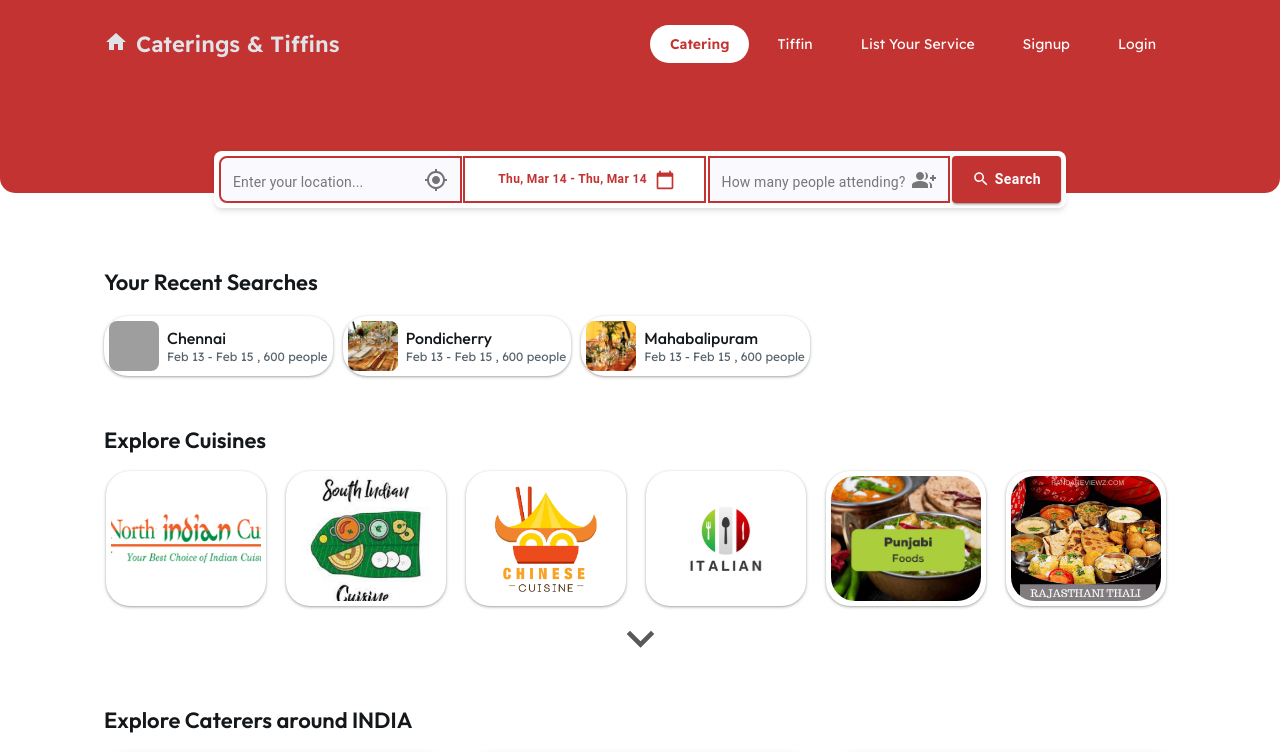
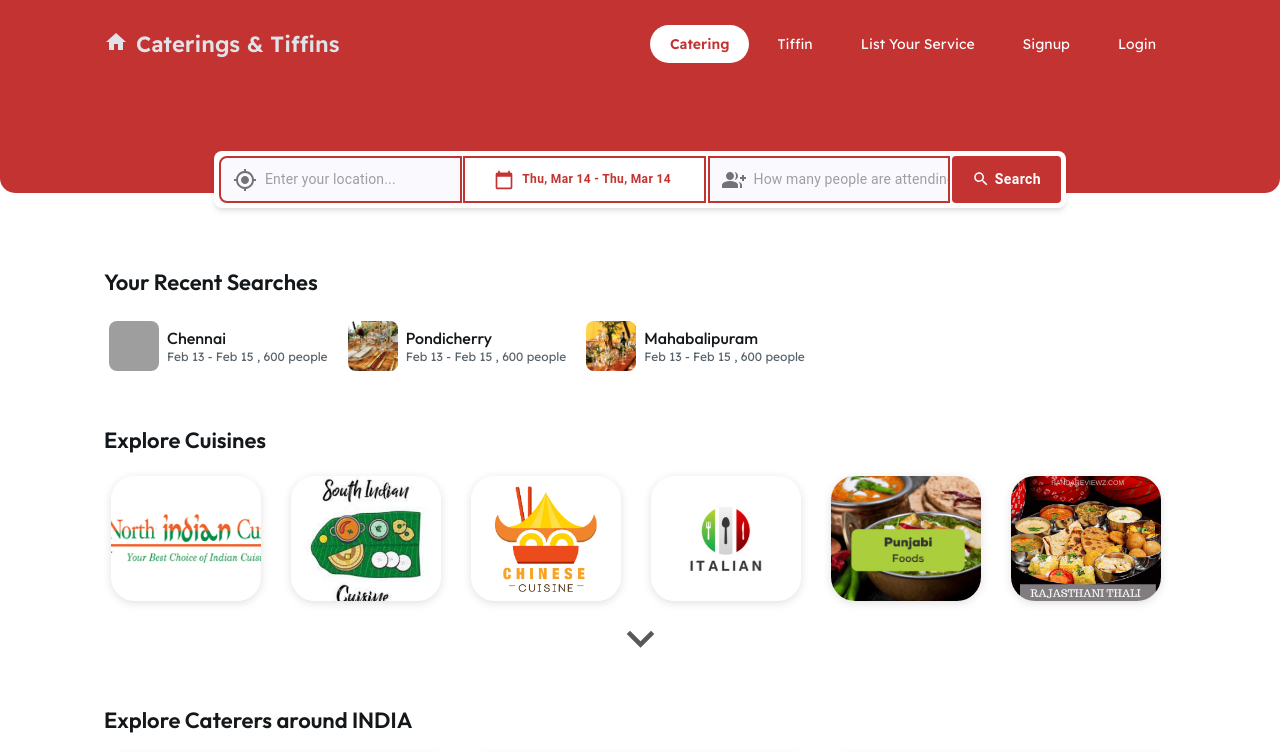
Before and after one commit to prasankumar26/catering-v2, a Next.js app: page /catering in a window 1280 px wide. Shown: the top 752 px of the page. Built offline with nearby package versions, Linux system fonts and the light colour scheme; grey boxes are pictures that could not be loaded.

Commit message:
home page bug fixesss

```diff
--- a/app/globals.css
+++ b/app/globals.css
@@ -207,7 +207,7 @@ body h1,h2,h3,h4,h5,h6{
   cursor: pointer !important;
   width: 45px !important;
   padding-right: 10px !important;
-  font-size: 15px !important;
+  font-size: 18px !important;
 }
 
 .notification-bg:hover {
@@ -421,10 +421,10 @@ body h1,h2,h3,h4,h5,h6{
 }
 
 .recent-search-card {
-  box-shadow: var(--card-box-shadow);
+  /* box-shadow: var(--card-box-shadow); */
   width: fit-content;
   padding: 5px;
-  border-radius: var(--radiusTwo);
+  border-radius: var(--radiusOne);
 }
 
 .border-radius-two {
--- a/components/cards/ExpoloreCuisinesCard.jsx
+++ b/components/cards/ExpoloreCuisinesCard.jsx
@@ -15,7 +15,7 @@ const ExpoloreCuisinesCard = () => {
                         <Grid item xs={6} sm={3} md={3} lg={2} xl={2} className={`p-0 w-100 first-card`} key={index}>
                             <CardContent key={explorecuisine.id} className='w-100' style={{ padding: '5px 10px' }}>
                                 <Stack direction="row" justifyContent="center" className='recent-search-card border-radius-two w-100'>
-                                    <img src={explorecuisine.url} alt="" className="img-fluid explore-cuisine-img" />
+                                    <img src={explorecuisine.url} alt="" className="img-fluid explore-cuisine-img image-shadow" />
                                 </Stack>
                             </CardContent>
                         </Grid>
--- a/components/catering/CateringSearchBar.jsx
+++ b/components/catering/CateringSearchBar.jsx
@@ -30,7 +30,7 @@ const CssTextField = styled(TextField)(({ theme }) => ({
     '& input': {
         border: 'none',
         fontSize: '15px',
-        padding: '12.9px 20px',
+        padding: '12.9px 0px',
     },
 }));
 
@@ -51,7 +51,7 @@ const CssTextFieldRadius = styled(TextField)(({ theme }) => ({
     '& input': {
         border: 'none',
         fontSize: '15px',
-        padding: '12.9px 20px'
+        padding: '12.9px 0px'
     },
 }));
 
@@ -61,13 +61,13 @@ const CateringSearchBar = () => {
     return (
         <>
             <form>
-                <Stack className='search-bg'  direction={{ xs: 'column', sm: 'column', md: 'column', lg:"row" }} justifyContent="space-between" spacing={0.2}>
+                <Stack className='search-bg' direction={{ xs: 'column', sm: 'column', md: 'column', lg: "row" }} justifyContent="space-between" spacing={0.2}>
                     <div className='w-100'>
                         <CssTextFieldRadius
                             id="outlined-number"
                             placeholder="Enter your location..."
                             variant="outlined"
-                            label="Enter your location..."
+                            // label="Enter your location..."
                             className='mt-0'
                             style={{ width: '100%' }}
                             InputLabelProps={{
@@ -78,9 +78,9 @@ const CateringSearchBar = () => {
                                     borderRadius: '0px',
                                     backgroundColor: '#f4f4fc6b'
                                 },
-                                endAdornment: (
+                                startAdornment: (
                                     <InputAdornment
-                                        position="end"
+                                        position="start"
                                         onClick={() => setIsAdornmentClicked(true)}
                                     >
                                         <MyLocationIcon />
@@ -90,33 +90,37 @@ const CateringSearchBar = () => {
                         />
                     </div>
                     <div className="w-100">
-                      <DatePickerSearch />
+                        <DatePickerSearch />
                     </div>
                     <div className="three w-100">
                         <CssTextField
                             id="outlined-number"
                             placeholder="How many people are attending?"
                             variant="outlined"
-                            label="How many people attending?"
+                            // label="How many people attending?"
                             className='mt-0'
                             style={{ width: '100%' }}
                             InputLabelProps={{
-                                style: { color: '#777777',  fontSize: '14px' },
+                                style: { color: '#777777', fontSize: '14px' },
                             }}
                             InputProps={{
                                 style: {
                                     borderRadius: '0px',
                                     backgroundColor: '#f4f4fc6b',
                                 },
-                                endAdornment: (
-                                    <GroupAddIcon style={{ color: '#777777' }} />
+                                startAdornment: (
+                                    <InputAdornment
+                                        position="start"
+                                    >
+                                        <GroupAddIcon />
+                                    </InputAdornment>
                                 ),
                             }}
                         />
                     </div>
                     <div>
                         <Link href="/catering-search">
-                            <Button className='red-btn' variant="contained" sx={{
+                            <Button className='red-btn' variant="contained" sx={{ boxShadow: 'none',
                                 width: '100%', fontWeight: '600', padding: '11px 20px', fontSize: '14px', backgroundColor: '#C33332', textTransform: 'capitalize', '&:hover': {
                                     backgroundColor: '#C33332',
                                 },
--- a/components/search/DatePickerSearch.jsx
+++ b/components/search/DatePickerSearch.jsx
@@ -75,7 +75,7 @@ const DatePickerSearch = () => {
                     border: '2px solid #C33332',
                     textTransform: 'capitalize',
                 }}
-                endIcon={<CalendarTodayIcon />}
+                startIcon={<CalendarTodayIcon />}
                 onClick={togglePicker}
             >
                 {formatSelectedRange(selectedRange)}
```
